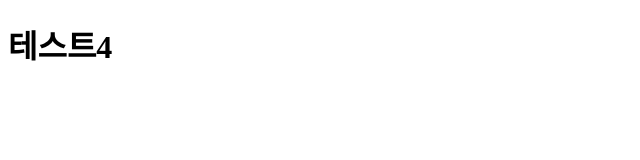
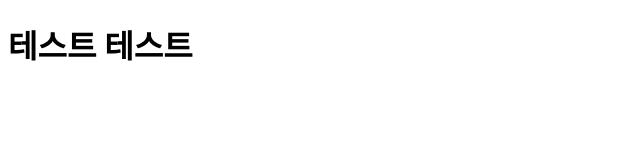
Before and after one commit to HW3542/jenkins-tutorial, a website: page static/index.html in a window 1280 px wide. Shown: the whole page, without its empty margins (0-640 px from the left). Drawn offline with Linux system fonts and the light colour scheme.

Commit message:
테스트 테스트

```diff
--- a/static/index.html
+++ b/static/index.html
@@ -5,6 +5,6 @@
         <title>홈 화면</title>
     </head>
     <body>
-        <h1>테스트4</h1>
+        <h1>테스트 테스트</h1>
     </body>
 </html>
```
